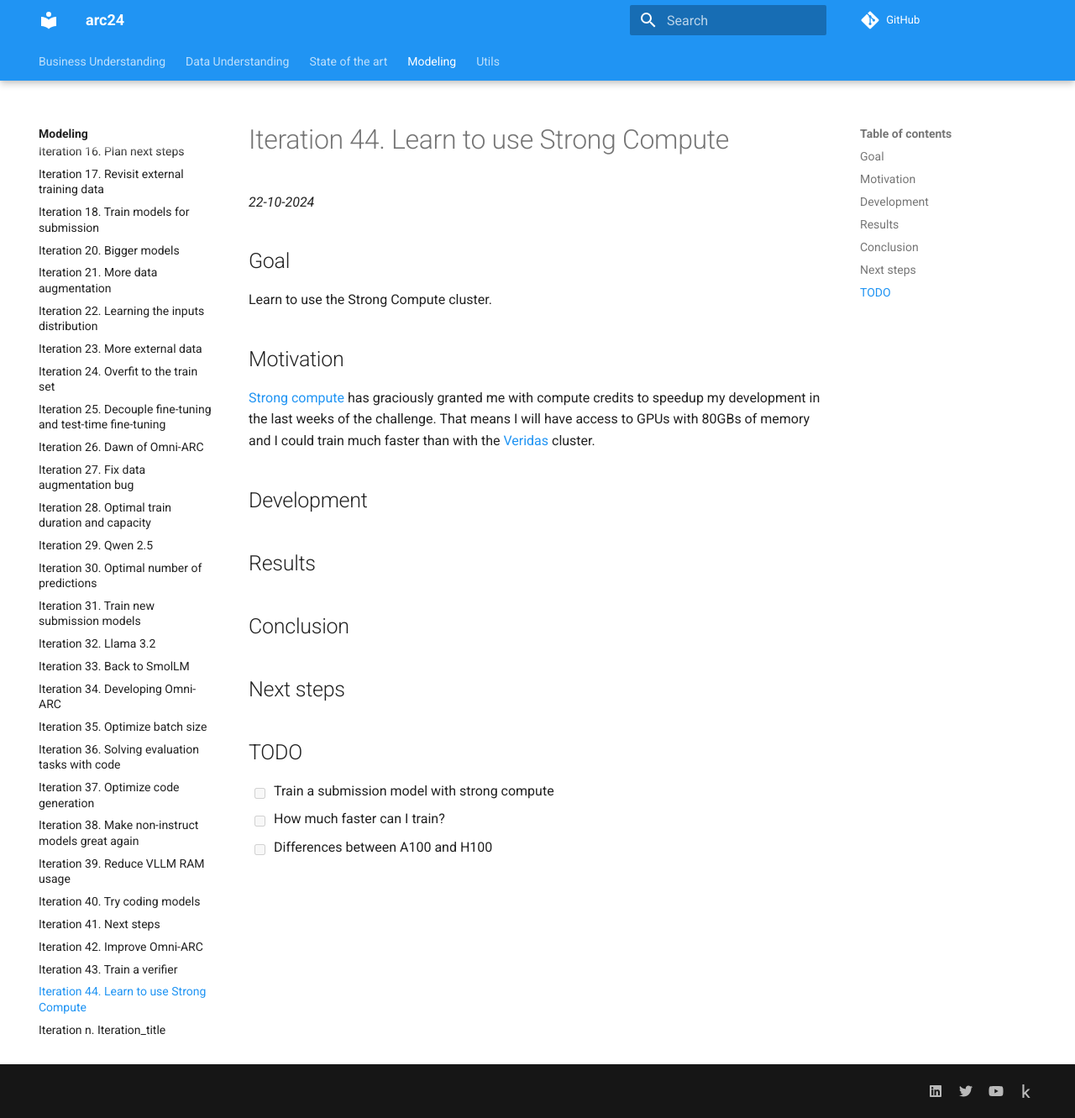
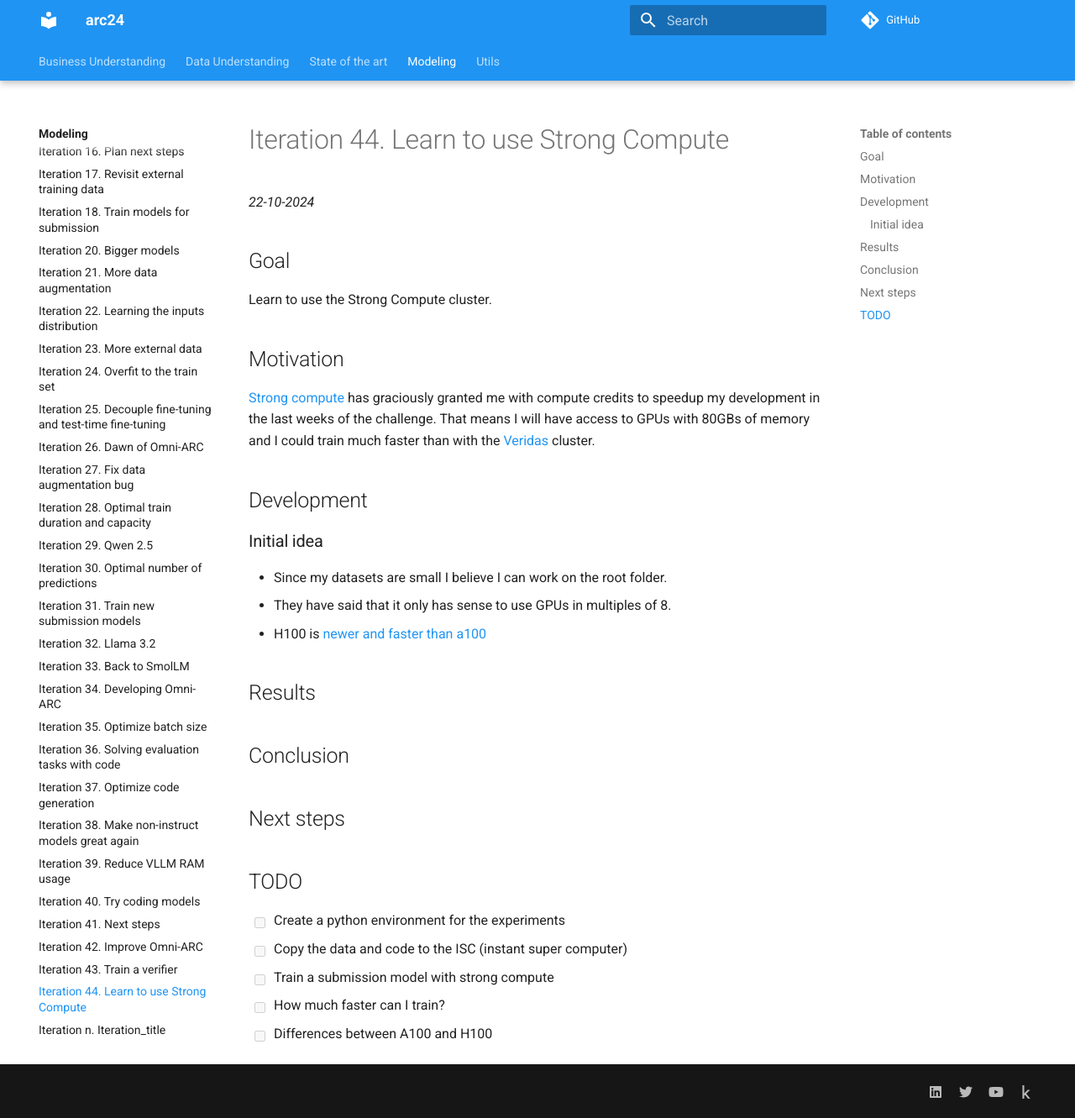
Before and after one commit to zhengjunyao-work/arc24, an MkDocs documentation site: the page built from docs/modeling/Iteration_44_learn_to_use_strong_compute.md, in a window 1280 px wide and 1331 px high. Shown: the whole window at 84% size. Built offline with MkDocs 1.6.1 and Material for MkDocs 9.7.7, drawn with Linux system fonts in a browser that asks for light colours; comment, search, counter and statistics services are not loaded.

Commit message:
updated documentation

```diff
--- a/docs/modeling/Iteration_44_learn_to_use_strong_compute.md
+++ b/docs/modeling/Iteration_44_learn_to_use_strong_compute.md
@@ -14,6 +14,12 @@
 
 ## Development
 
+### Initial idea
+
+- Since my datasets are small I believe I can work on the root folder.
+- They have said that it only has sense to use GPUs in multiples of 8.
+- H100 is [newer and faster than a100](https://gcore.com/blog/nvidia-h100-a100/)
+
 ## Results
 
 ## Conclusion
@@ -22,6 +28,8 @@
 
 ## TODO
 
+- [ ] Create a python environment for the experiments
+- [ ] Copy the data and code to the ISC (instant super computer)
 - [ ] Train a submission model with strong compute
 - [ ] How much faster can I train?
 - [ ] Differences between A100 and H100
```
Also changed, not shown: docs/modeling/Iteration_43_train_a_verifier.md (+7 -0 lines), 1 other file.
